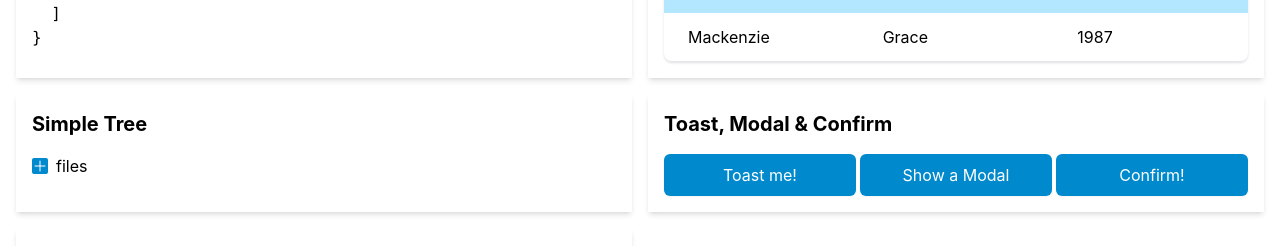
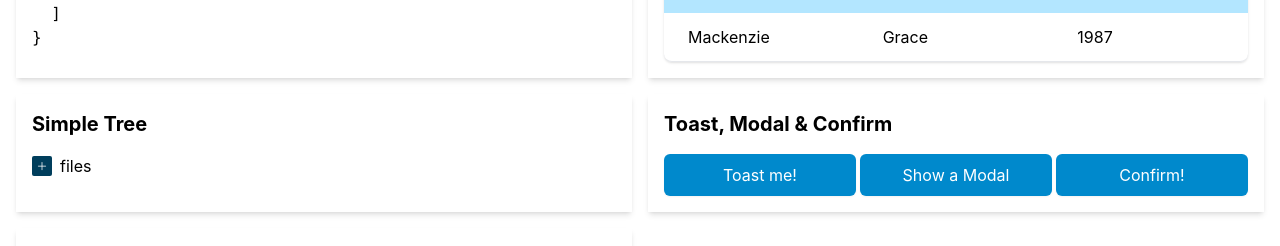
Before and after one commit to Vectrex/vxVue, a Vue app: page / in a window 1280 px wide. Shown: the part 1732-1978 px from the top of the page. Built offline with nearby package versions, Linux system fonts and the light colour scheme.

Commit message:
Toggle of SimpleTree component slightly enlarged

```diff
--- a/src/components/simple-tree.vue
+++ b/src/components/simple-tree.vue
@@ -19,7 +19,7 @@
   <div :class="[!branch.branches || !branch.branches.length ? 'terminates' : '', $attrs['class']]">
     <div class="flex items-center pb-1">
       <button @click="expanded = !expanded" class="mr-2" v-if="branch.branches && branch.branches.length">
-        <component :is="expanded ? MinusIcon : PlusIcon" class="size-4 rounded-sm text-white bg-vxvue" />
+        <component :is="expanded ? MinusIcon : PlusIcon" class="size-5 p-1 rounded-sm text-white bg-vxvue-700 hover:bg-vxvue" />
       </button>
       <strong v-if="branch === modelValue">{{ branch.label }}</strong>
       <button @click="emit('update:modelValue', branch)" v-else>{{ branch.label }}</button>
```
